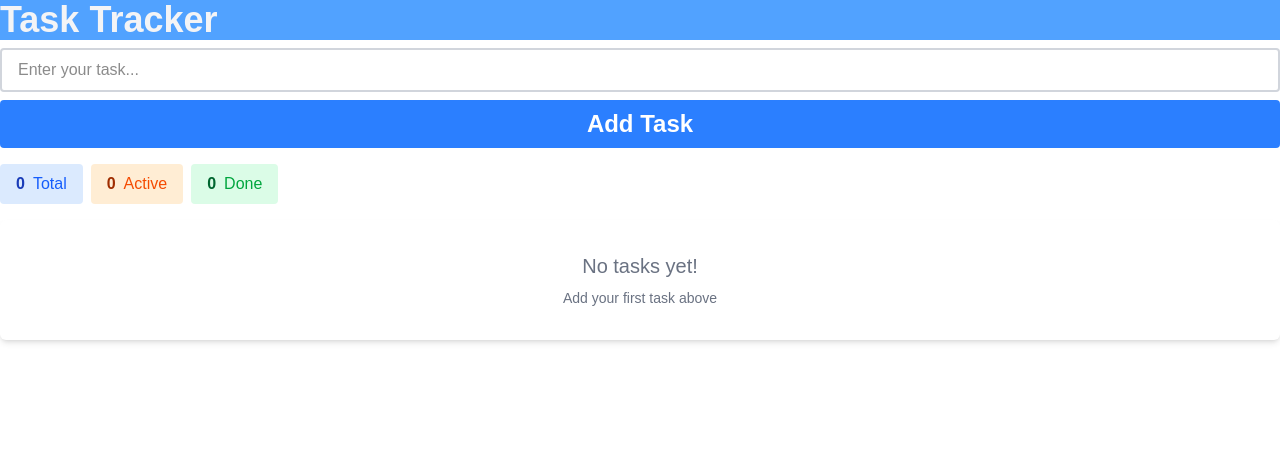
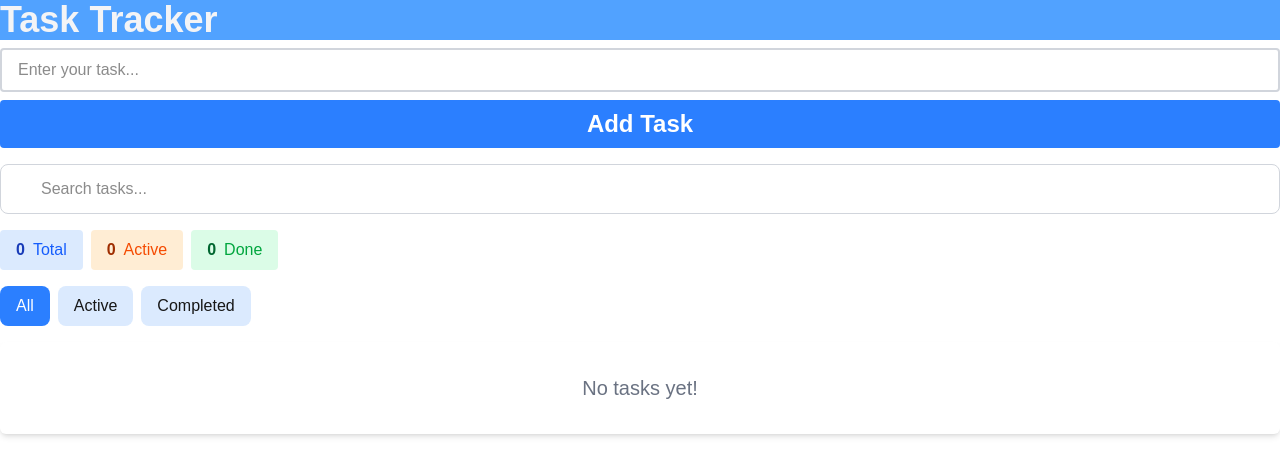
Before and after one commit to maeeshamaliha22/task-tracker, a Next.js app: page / in a window 1280 px wide. Shown: the top 476 px of the page. Built offline with nearby package versions, Linux system fonts and the light colour scheme.

Commit message:
Search and filter tasks with 'All / Active / Completed'

```diff
--- a/app/page.tsx
+++ b/app/page.tsx
@@ -11,6 +11,8 @@ interface Task {
 export default function TaskTracker() {
   const [taskText, setTaskText] = useState("");
   const [tasks, setTasks] = useState<Task[]>([]);
+  const [searchQuery, setSearchQuery] = useState("");
+  const [filter, setFilter] = useState<"all" | "active" | "completed">("all");
 
   // Load tasks when app first loads
   useEffect(() => {
@@ -42,6 +44,21 @@ export default function TaskTracker() {
     setTasks([newTask, ...tasks]); // Add to the beginning of the array
     setTaskText(""); // Clear the input
   };
+
+  // Filter tasks based on search AND filter
+  const filteredtasks = tasks.filter((task) => {
+    // Filter by completion status
+    if (filter === "active" && task.completed) return false;
+    if (filter === "completed" && !task.completed) return false;
+    // Filter by search query
+    if (
+      searchQuery &&
+      task.title.toLowerCase().includes(searchQuery.toLowerCase())
+    )
+      return false;
+    // Task passes all filters
+    return true;
+  });
 
   const toggleTask = (id: number) => {
     setTasks(
@@ -80,6 +97,27 @@ export default function TaskTracker() {
         </button>
       </div>
 
+      {/* Search Bar */}
+      <div className="relative">
+        <input
+          type="text"
+          value={searchQuery}
+          onChange={(e) => {
+            setSearchQuery(e.target.value);
+          }}
+          placeholder="Search tasks..."
+          className="w-full mt-4 px-4 py-3 pl-10 border border-gray-300 rounded-lg focus:outline-none focus:ring-2 focus:ring-blue-500"
+        />
+        {searchQuery && (
+          <button
+            onClick={() => setSearchQuery("")}
+            className="absolute right-3 top-7 text-gray-400 hover:text-gray-600"
+          >
+            x
+          </button>
+        )}
+      </div>
+
       {/* Adding task count */}
       <div className="flex gap-2 mt-4 mb-4">
         <div className="bg-blue-100 px-4 py-2 rounded">
@@ -102,18 +140,55 @@ export default function TaskTracker() {
         </div>
       </div>
 
+      {/* Filter Buttons */}
+      <div className="flex gap-2 mt-4 mb-4">
+        <button
+          onClick={() => setFilter("all")}
+          className={`px-4 py-2 rounded-lg ${
+            filter === "all"
+              ? "bg-blue-500 text-white"
+              : "bg-blue-100  hover:bg-blue-200"
+          }`}
+        >
+          All
+        </button>
+        <button
+          onClick={() => setFilter("active")}
+          className={`px-4 py-2 rounded-lg ${
+            filter === "active"
+              ? "bg-blue-500 text-white"
+              : "bg-blue-100  hover:bg-blue-200"
+          }`}
+        >
+          Active
+        </button>
+        <button
+          onClick={() => setFilter("completed")}
+          className={`px-4 py-2 rounded-lg ${
+            filter === "completed"
+              ? "bg-blue-500 text-white"
+              : "bg-blue-100  hover:bg-blue-200"
+          }`}
+        >
+          Completed
+        </button>
+      </div>
+
       {/* Task List Container */}
       <div className="bg-white rounded-md shadow-md overflow-hidden mt-4">
-        {tasks.length === 0 ? (
+        {filteredtasks.length === 0 ? (
           // Show this if no tasks
           <div className="p-8 text-center text-gray-500">
-            <p className="text-xl">No tasks yet!</p>
-            <p className="text-sm mt-2">Add your first task above</p>
+            {searchQuery ? (
+              <p className="text-xl">No tasks found for "{searchQuery}"</p>
+            ) : (
+              <p className="text-xl">No tasks yet!</p>
+            )}
           </div>
         ) : (
           // Show this if tasks exist
           <ul className="divide-y divide-gray-200">
-            {tasks.map((task) => (
+            {filteredtasks.map((task) => (
               <li
                 key={task.id}
                 className="p-4 hover:bg-gray-50 transition-colors flex items-center gap-3"
```
